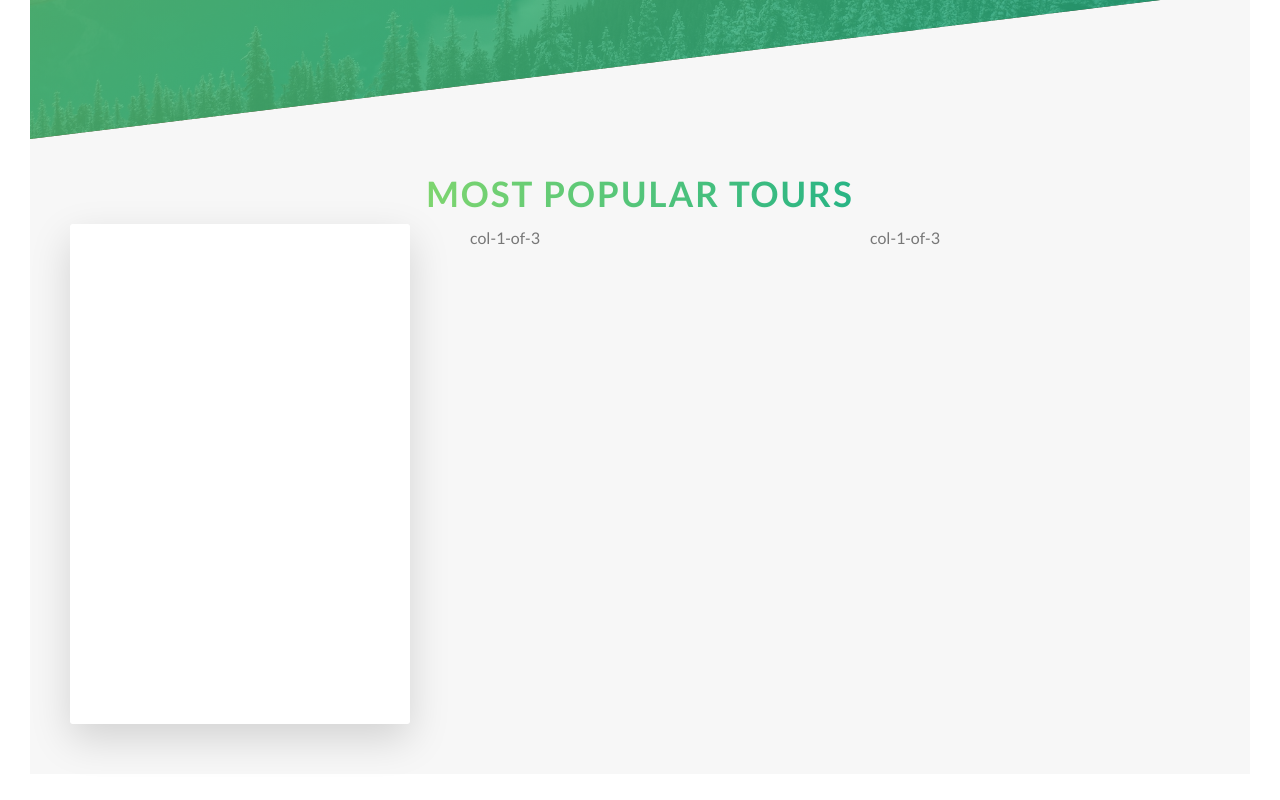
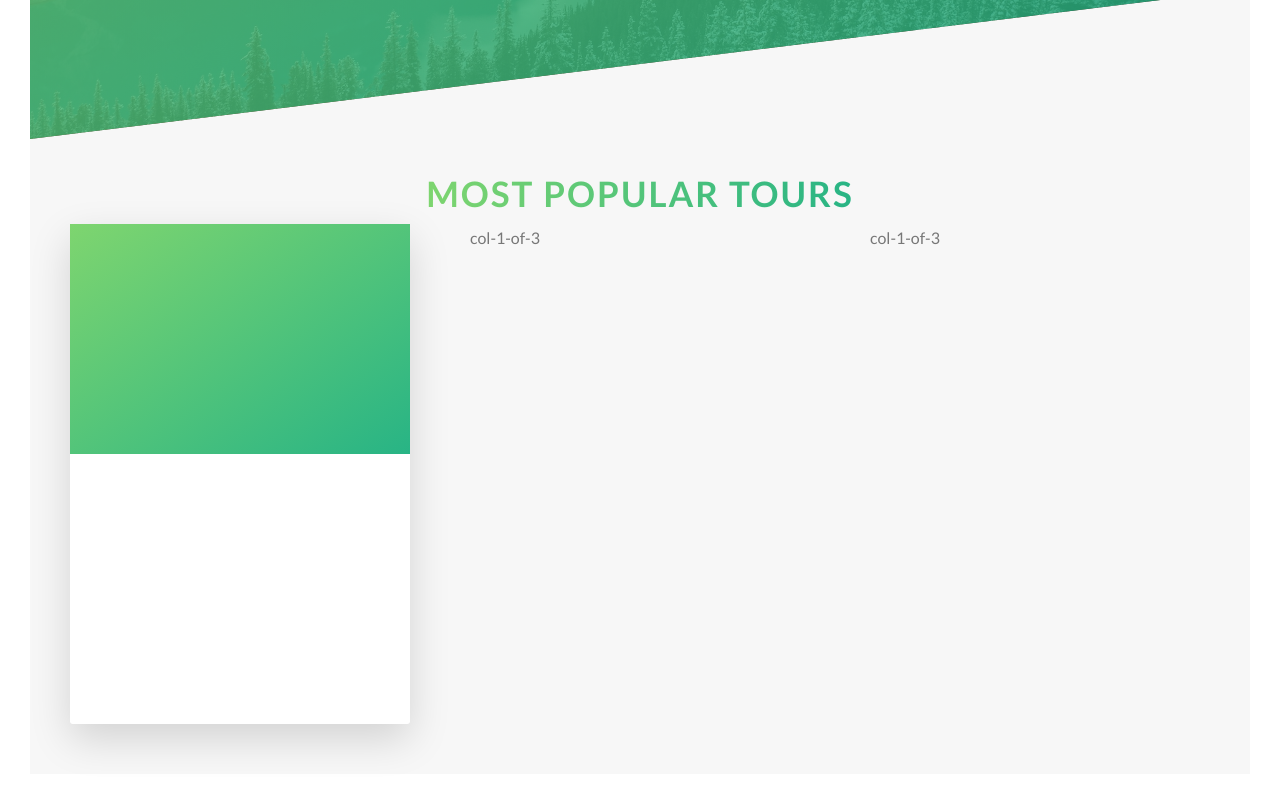
Before and after one commit to Curious-MX/Natours, a website: page index.html in a window 1280 px wide. Shown: the part 2141-2941 px from the top of the page. Drawn offline with Linux system fonts and the light colour scheme.

Commit message:
add front side styling

```diff
--- a/index.html
+++ b/index.html
@@ -113,7 +113,7 @@
                 <div class="col-1-of-3">
                     <div class="card">
                         <div class="card__side card__side--front">
-                            <div class="card__picture"></div>
+                            <div class="card__picture card__picture--1">&nbsp;</div>
                             <div class="card__heading"></div>
                             <div class="card__details"></div>
                         </div>
--- a/sass/components/_card.scss
+++ b/sass/components/_card.scss
@@ -1,4 +1,5 @@
 .card {
+  // FUNCTIONALITY
   perspective: 93.75rem;
   -moz-perspective: 93.75rem;
   height: 31.25rem;
@@ -8,7 +9,7 @@
     color: $color-white;
     font-size: 1.25rem;
     height: 31.25rem;
-    transition: all .8s ease;
+    transition: all 0.8s ease;
     position: absolute;
     top: 0;
     left: 0;
@@ -25,7 +26,11 @@
       transform: rotateY(180deg);
 
       &-1 {
-        background-image: linear-gradient(to right bottom, $color-primary-light, $color-primary-dark);
+        background-image: linear-gradient(
+          to right bottom,
+          $color-primary-light,
+          $color-primary-dark
+        );
       }
     }
   }
@@ -37,4 +42,23 @@
   &:hover &__side--back {
     transform: rotateY(0);
   }
+
+  // FRONT SIDE STYLING
+  &__picture {
+    background-size: cover;
+    height: 14.375rem;
+
+    &--1 {
+      background-image: linear-gradient(to right bottom,$color-primary-light,$color-primary-dark),
+      url(../../img/nat-5.jpg);
+    }
+
+    &--2 {
+      background-image: url(../../img/nat-5.jpg);
+    }
+
+    &--3 {
+      background-image: url(../../img/nat-5.jpg);
+    }
+  }
 }
```
Also changed, not shown: css/style.css.
